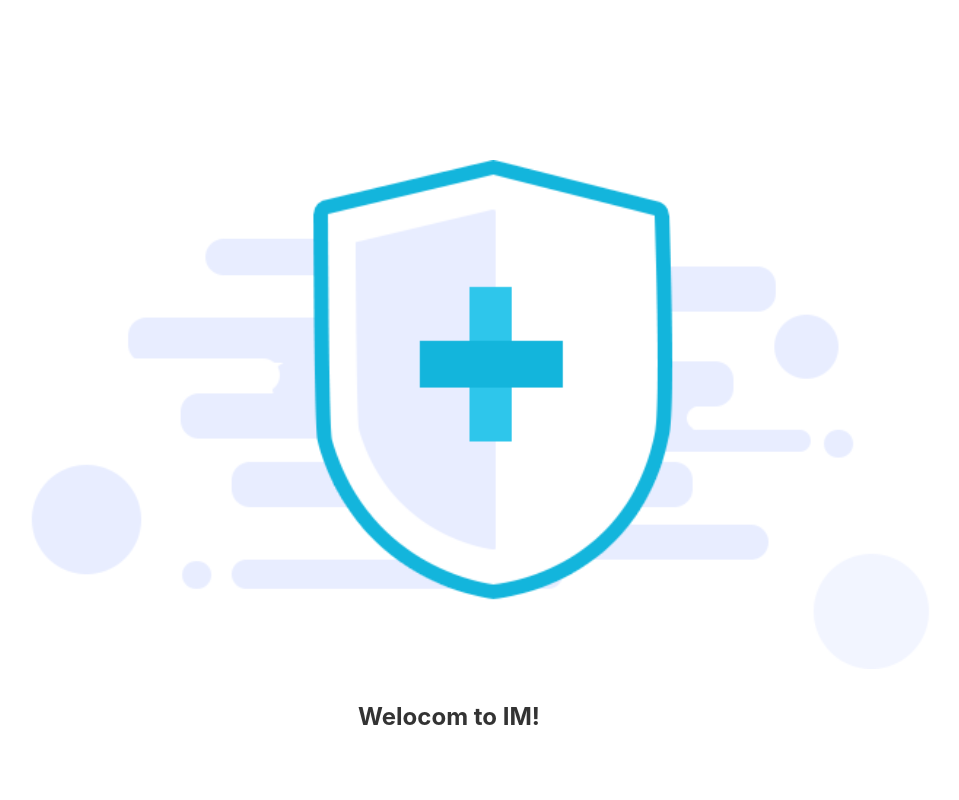
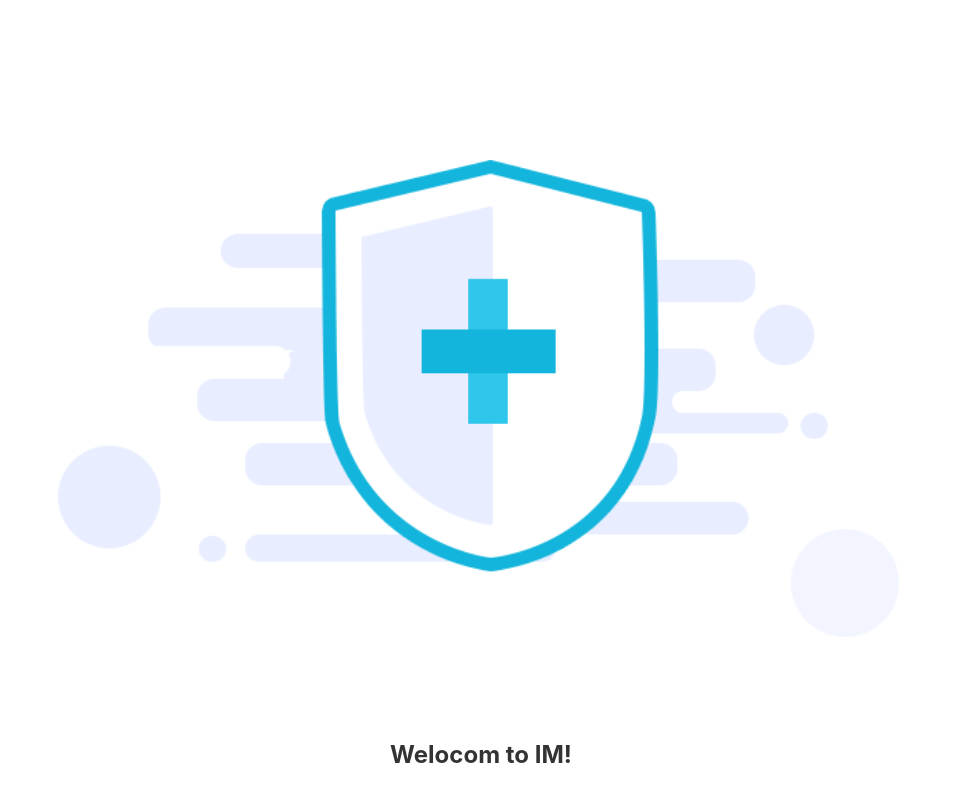
Before and after one commit to jessie214/react_typescript_im, a React (Create React App) app: page /welcome in a window 1280 px wide. Shown: the whole page, without its empty margins (191-1150 px from the left). Built offline with nearby package versions, Linux system fonts and the light colour scheme.

Commit message:
fix the place of text in welcome page

```diff
--- a/src/pages/WelcomPage/WelcomPage.module.css
+++ b/src/pages/WelcomPage/WelcomPage.module.css
@@ -1,5 +1,5 @@
 .welcomContainer{
-  width:80vw;
+  width:75vw;
   margin:0 auto;
   margin-top:20vh
 }
@@ -11,6 +11,6 @@
 }
 
 h1{
-  margin-top:0.3rem;
+  margin-top:1rem;
   font-size:0.24rem;
 }
```
